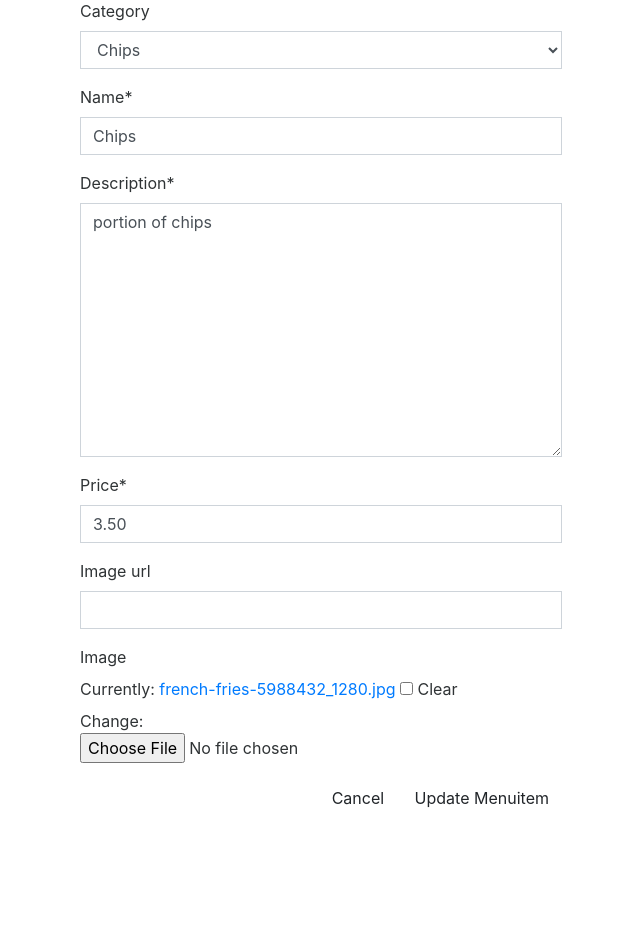
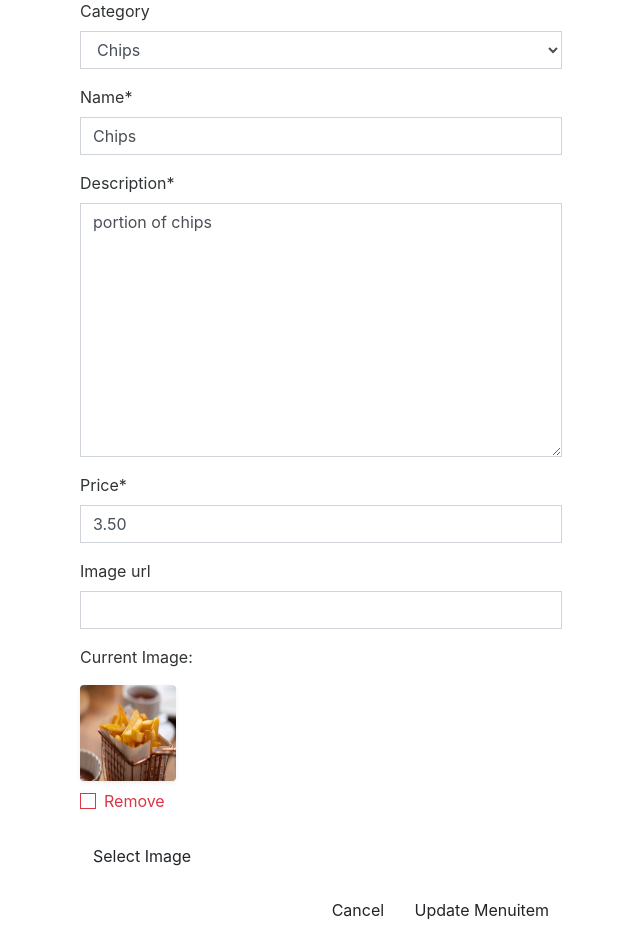
Before and after one commit to EdelCorbett/the-chip-shop-pp5, a Django app: page /menu/edit/1/ in a window 1280 px wide. Shown: the part 517-1454 px from the top of the page, without its empty margins (63-703 px from the left). Before the commit the page ends 1325 px from the top, so only its background shows below. Run offline with Django 3.2, Linux system fonts and the light colour scheme; the visitor is signed in with stand-in values (Sample User, id 1); data comes from the database, SQL or seed files in the repository; some libraries are stand-ins or nearby versions.

Commit message:
build:Add widgets for image field

```diff
--- a/checkout/models.py
+++ b/checkout/models.py
@@ -36,6 +36,7 @@ class Order(models.Model):
 
     def _generate_order_number(self):
         return uuid.uuid4().hex.upper()
+
     def update_total(self):
         """
         Update grand total each time a line item is added,
--- a/menu/forms.py
+++ b/menu/forms.py
@@ -1,4 +1,5 @@
 from django import forms
+from.widgets import CustomClearableFileInput
 from .models import Menuitem, Category
 
 
@@ -8,6 +9,8 @@ class MenuitemForm(forms.ModelForm):
         model = Menuitem
         fields = '__all__'
 
+    image = forms.ImageField(label='Image', required=False, widget=CustomClearableFileInput)
+
     def __init__(self, *args, **kwargs):
         super().__init__(*args, **kwargs)
         categories = Category.objects.all()
--- /dev/null
+++ b/menu/templates/menu/custom_widget_templates/custom_clearable_file_input.html
@@ -0,0 +1,17 @@
+{% if widget.is_initial %}
+    <p>{{ widget.initial_text }}:</p>
+    <a href="{{ widget.value.url }}">
+        <img width="96" height="96" class="rounded shadow-sm" src="{{ widget.value.url }}">
+    </a>
+    {% if not widget.required %}
+        <div class="custom-control custom-checkbox mt-2">
+            <input class="custom-control-input" type="checkbox" name="{{ widget.checkbox_name }}" id="{{ widget.checkbox_id }}">
+            <label class="custom-control-label text-danger" for="{{ widget.checkbox_id }}">{{ widget.clear_checkbox_label }}</label>
+        </div>
+    {% endif %}<br>
+    {{ widget.input_text }}
+{% endif %}
+<span class="btn btn-black rounded-0 btn-file">
+    Select Image <input id="new-image" type="{{ widget.type }}" name="{{ widget.name }}"{% include "django/forms/widgets/attrs.html" %}>
+</span>
+<strong><p class="text-danger" id="filename"></p></strong>
--- a/menu/templates/menu/edit_menuitem.html
+++ b/menu/templates/menu/edit_menuitem.html
@@ -25,7 +25,13 @@
             <div class="col-12 col-md-6">
                 <form method="POST" action="{% url 'edit_menuitem' menuitem.id %}" class="form mb-2" enctype="multipart/form-data">
                     {% csrf_token %}
-                    {{ form | crispy }}
+                    {% for field in form %}
+                        {% if field.name != 'image' %}
+                            {{ field | as_crispy_field }}
+                        {% else %}
+                            {{ field }}
+                        {% endif %}
+                    {% endfor %}
                     <div class="text-right">
                         <a class="btn btn-outline-black rounded-0" href="{% url 'menu' %}">Cancel</a>
                         <button class="btn btn-black rounded-0" type="submit">Update Menuitem</button>
@@ -35,3 +41,12 @@
         </div>
     </div>
 {% endblock %}
+{% block postloadjs %}
+    {{ block.super }}
+    <script type="text/javascript">
+        $('#new-image').change(function() {
+            var file = $('#new-image')[0].files[0];
+            $('#filename').text(`Image will be set to: ${file.name}`);
+        });
+    </script>
+{% endblock %}
--- a/menu/views.py
+++ b/menu/views.py
@@ -94,7 +94,7 @@ def add_menuitem(request):
         if form.is_valid():
             menuitem = form.save()
             messages.success(request, 'Successfully added menu item!')
-            return redirect(reverse('add_menuitem', args=[menuitem.id]))
+            return redirect(reverse('menuitem_detail', args=[menuitem.id]))
         else:
             messages.error(request, 'Failed to add menu item. Please ensure the form is valid.')
     else:
--- a/static/css/base.css
+++ b/static/css/base.css
@@ -238,3 +238,30 @@ input[name='q']::placeholder {
     color: #17a2b8;
     /* text-info */
 }
+
+/* menuitem form */
+.btn-file {
+    position: relative;
+    overflow: hidden;
+}
+
+.btn-file input[type="file"] {
+    position: absolute;
+    top: 0;
+    right: 0;
+    min-width: 100%;
+    min-height: 100%;
+    opacity: 0;
+    cursor: pointer;
+}
+
+.custom-checkbox .custom-control-label::before {
+    border-radius: 0;
+    border-color: #dc3545;
+}
+
+.custom-checkbox .custom-control-input:checked~.custom-control-label::before {
+    background-color: #dc3545;
+    border-color: #dc3545;
+    border-radius: 0;
+}
```
Also changed, not shown: menu/templates/menu/add_menuitem.html (+16 -1 lines), menu/widgets.py (added, +9 -0 lines), media/chicken-burger-2953388_1280_WePUY4p.jpg (added), media/chicken-burger-2953388_1280_tVCgeHV.jpg (added), media/chicken-burger-2953388_1280_yqJwwL0.jpg (added).
